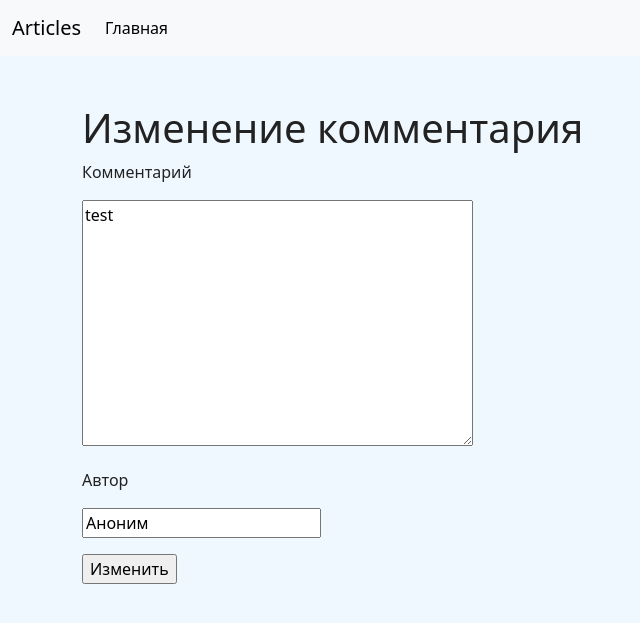
After one commit to k2Raven/article_projects, a Django app: page /comment/1/update/ in a window 1280 px wide. The commit adds this page. Shown: the top 623 px of the page, without its empty margins (0-640 px from the left). Run offline with Django 5.2, Linux system fonts and the light colour scheme; data comes from the database, SQL or seed files in the repository.

Commit message:
реализовали изменение и удаление комментария

```diff
--- a/source/webapp/templates/articles/article_view.html
+++ b/source/webapp/templates/articles/article_view.html
@@ -37,7 +37,8 @@
                     <div class="card-body">
                         <h5 class="card-title">Автор: {{ comment.author }}</h5>
                         <p class="card-text">{{ comment.text }}</p>
-
+                        <a href="{% url "comment_update" comment.pk %}" class="btn btn-primary">Изменить</a>
+                        <a href="{% url 'comment_delete' comment.pk %}" class="btn btn-primary">Удалить</a>
                     </div>
                 </div>
             </div>
--- /dev/null
+++ b/source/webapp/templates/comments/comment_update.html
@@ -0,0 +1,10 @@
+{% extends "base.html" %}
+{% block title %}Изменение комментария{% endblock %}
+
+{% block content %}
+<h1>Изменение комментария</h1>
+
+<form action="" method="post">
+    {% include 'partial/form.html' with button_text="Изменить" %}
+</form>
+{% endblock %}
--- a/source/webapp/urls.py
+++ b/source/webapp/urls.py
@@ -1,6 +1,6 @@
 from django.urls import path
 from webapp.views import ArticleListView, ArticleCreateView, ArticleDetailView, ArticleUpdateView, ArticleDeleteView, \
-    CommentsCreateView
+    CommentsCreateView, CommentsUpdateView, CommentsDeleteView
 
 urlpatterns = [
     path('', ArticleListView.as_view(), name='articles'),
@@ -9,4 +9,6 @@ urlpatterns = [
     path('article/<int:pk>/update/', ArticleUpdateView.as_view(), name='article_update'),
     path('article/<int:pk>/delete/', ArticleDeleteView.as_view(), name='article_delete'),
     path('article/<int:pk>/comment/add/', CommentsCreateView.as_view(), name='comment_add'),
+    path('comment/<int:pk>/update/', CommentsUpdateView.as_view(), name='comment_update'),
+    path('comment/<int:pk>/delete/', CommentsDeleteView.as_view(), name='comment_delete'),
 ]
--- a/source/webapp/views/__init__.py
+++ b/source/webapp/views/__init__.py
@@ -4,4 +4,4 @@ from .articles import (ArticleListView,
                        ArticleUpdateView,
                        ArticleDeleteView)
 
-from .comments import CommentsCreateView
+from .comments import CommentsCreateView, CommentsUpdateView, CommentsDeleteView
--- a/source/webapp/views/comments.py
+++ b/source/webapp/views/comments.py
@@ -1,6 +1,6 @@
 from django.shortcuts import get_object_or_404, redirect
 from django.urls import reverse
-from django.views.generic import CreateView
+from django.views.generic import CreateView, UpdateView, DeleteView
 
 from webapp.forms import CommentForm
 from webapp.models import Comment, Article
@@ -26,3 +26,20 @@ class CommentsCreateView(CreateView):
 
     # def get_success_url(self):
     #     return reverse('article_detail', kwargs={'pk': self.object.article.pk})
+
+class CommentsUpdateView(UpdateView):
+    model = Comment
+    form_class = CommentForm
+    template_name = 'comments/comment_update.html'
+
+    def get_success_url(self):
+        return reverse('article_detail', kwargs={'pk': self.object.article.pk})
+
+
+class CommentsDeleteView(DeleteView):
+    model = Comment
+
+    def get(self, request, *args, **kwargs):
+        self.object = self.get_object()
+        self.object.delete()
+        return redirect('article_detail', pk=self.object.article.pk)
```
